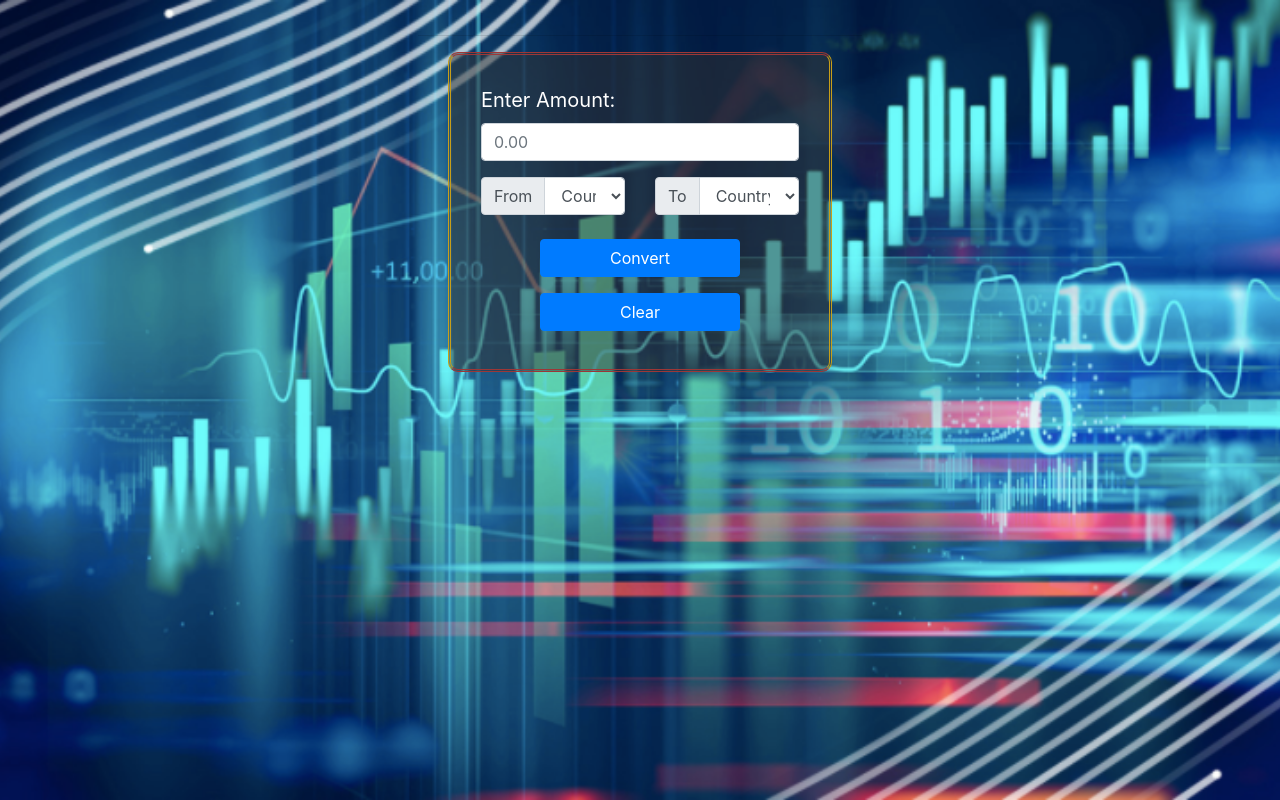
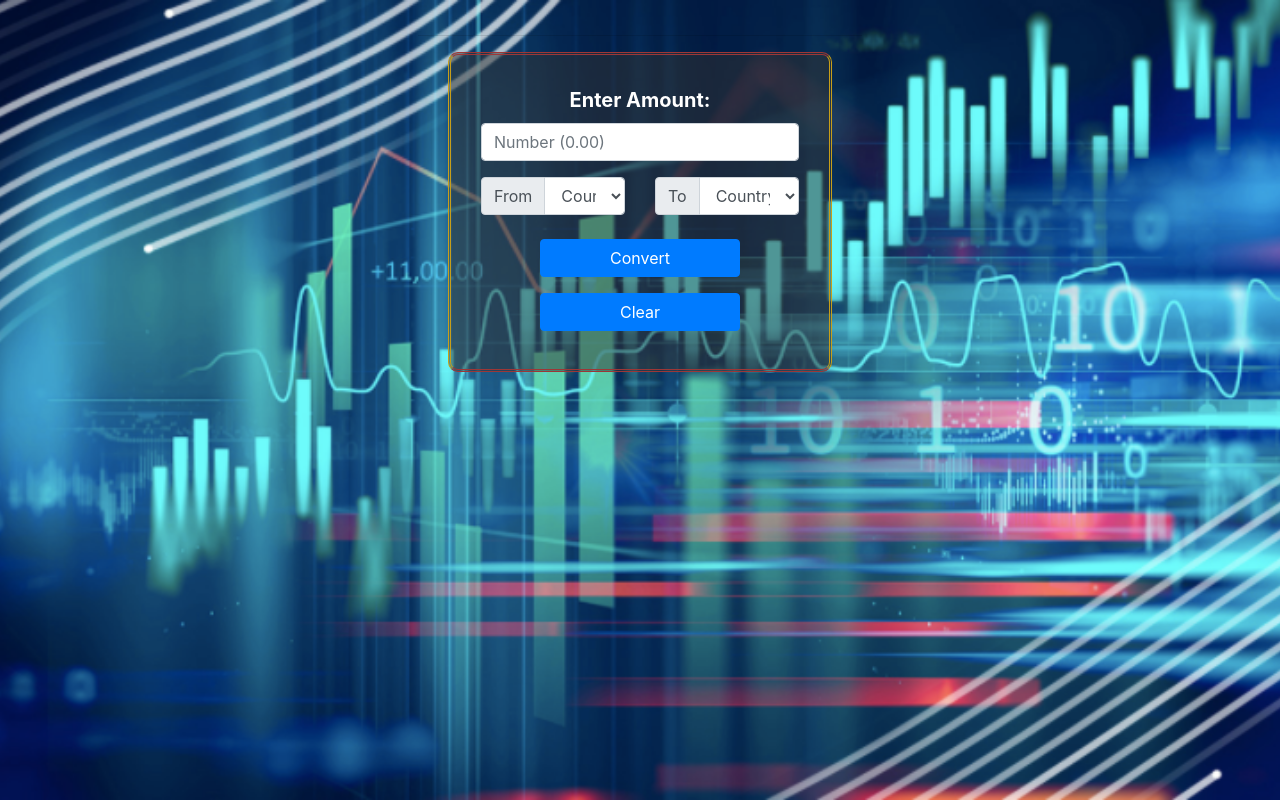
Before and after one commit to JohiChawala/C-urrency-Converter-intern-Task1, a plain HTML site: page index.html in a window 1280 px wide. Drawn offline with nearby package versions, Linux system fonts and the light colour scheme.

Commit message:
add some property of align-center

```diff
--- a/index.html
+++ b/index.html
@@ -23,11 +23,8 @@
         <div class="container">
             <div class="main">
                 <div class="form-group">
-                    <label for="amount"> Enter Amount: </label>
-                    <input type="text"
-                           class="form-control searchBox"
-                           placeholder="0.00"
-                           id="amount">
+                    <center><b><label for="amount">Enter Amount: </label></b> </center>
+                    <input type="text" class="form-control" placeholder="Number (0.00)" id="amount">
                 </div>
                 <div class="row">
                     <div class="col-sm-6">
```
